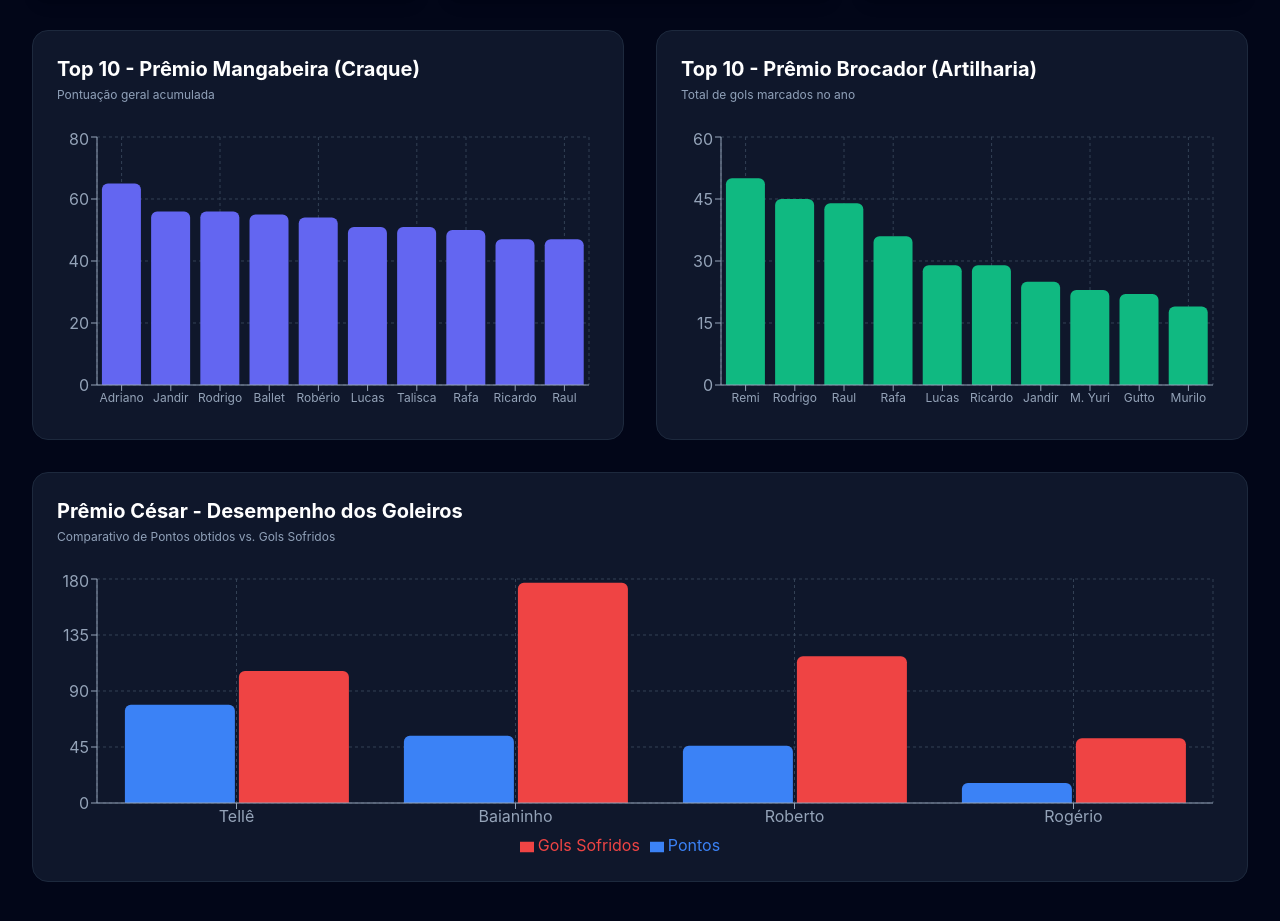
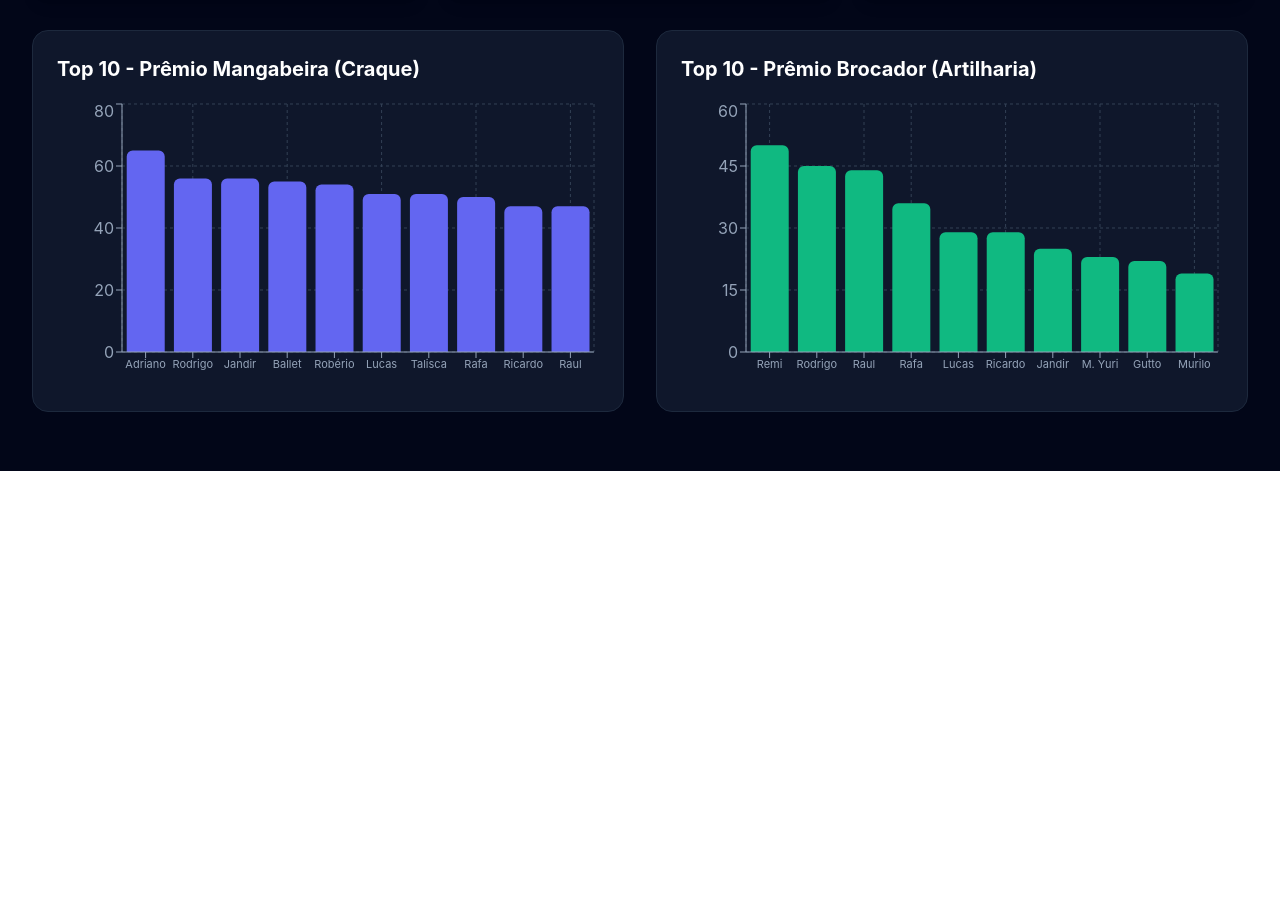
Before and after one commit to arenasinprovenfs/premio2026, a React (Vite) app: page / in a window 1280 px wide. Shown: the part 329-1250 px from the top of the page. After the commit the page ends 800 px from the top, so only its background shows below. Built offline with nearby package versions, Linux system fonts and the light colour scheme.

Commit message:
Adicionando navegacao por abas e tabelas de classificacao geral

```diff
--- a/src/App.jsx
+++ b/src/App.jsx
@@ -1,38 +1,68 @@
 import React, { useState } from 'react';
 import { BarChart, Bar, XAxis, YAxis, Tooltip, ResponsiveContainer, CartesianGrid, Legend } from 'recharts';
 
-// Dados reais extraídos da planilha Prêmios 2026
-const dadosMangabeira = [
-  { nome: 'Adriano', pontos: 65 },
-  { nome: 'Jandir', pontos: 56 },
-  { nome: 'Rodrigo', pontos: 56 },
-  { nome: 'Ballet', pontos: 55 },
-  { nome: 'Robério', pontos: 54 },
-  { nome: 'Lucas', pontos: 51 },
-  { nome: 'Talisca', pontos: 51 },
-  { nome: 'Rafa', pontos: 50 },
-  { nome: 'Ricardo', pontos: 47 },
-  { nome: 'Raul', pontos: 47 },
+// Dados completos extraídos da planilha Prêmios 2026
+const rankingMangabeira = [
+  { pos: 1, nome: 'Adriano', pontos: 65 },
+  { pos: 2, nome: 'Rodrigo', pontos: 56 },
+  { pos: 3, nome: 'Jandir', pontos: 56 },
+  { pos: 4, nome: 'Ballet', pontos: 55 },
+  { pos: 5, nome: 'Robério', pontos: 54 },
+  { pos: 6, nome: 'Lucas', pontos: 51 },
+  { pos: 7, nome: 'Talisca', pontos: 51 },
+  { pos: 8, nome: 'Rafa', pontos: 50 },
+  { pos: 9, nome: 'Ricardo', pontos: 47 },
+  { pos: 10, nome: 'Raul', pontos: 47 },
+  { pos: 11, nome: 'Canário', pontos: 46 },
+  { pos: 12, nome: 'Reinaldo', pontos: 46 },
+  { pos: 13, nome: 'Remi', pontos: 45 },
+  { pos: 14, nome: 'Minuano', pontos: 45 },
+  { pos: 15, nome: 'Rafael Santana', pontos: 44 },
+  { pos: 16, nome: 'PJ', pontos: 44 },
+  { pos: 17, nome: 'Albino', pontos: 44 },
+  { pos: 18, nome: 'Amaury', pontos: 43 },
+  { pos: 19, nome: 'Capela', pontos: 42 },
+  { pos: 20, nome: 'Vini HC', pontos: 41 },
+  { pos: 21, nome: 'M. Yuri', pontos: 40 },
+  { pos: 22, nome: 'Oliveira', pontos: 40 },
+  { pos: 23, nome: 'Rapha Diniz', pontos: 40 },
+  { pos: 24, nome: 'I. Galvão', pontos: 38 },
+  { pos: 25, nome: 'Gamarra', pontos: 37 },
+  { pos: 26, nome: 'Morais', pontos: 37 },
+  { pos: 27, nome: 'Vanderson', pontos: 36 },
+  { pos: 28, nome: 'R. Mateus', pontos: 34 },
+  { pos: 29, nome: 'André', pontos: 34 },
+  { pos: 30, nome: 'Michel', pontos: 31 },
 ];
 
-const dadosBrocador = [
-  { nome: 'Remi', gols: 50 },
-  { nome: 'Rodrigo', gols: 45 },
-  { nome: 'Raul', gols: 44 },
-  { nome: 'Rafa', gols: 36 },
-  { nome: 'Lucas', gols: 29 },
-  { nome: 'Ricardo', gols: 29 },
-  { nome: 'Jandir', gols: 25 },
-  { nome: 'M. Yuri', gols: 23 },
-  { nome: 'Gutto', gols: 22 },
-  { nome: 'Murilo', gols: 19 },
+const rankingBrocador = [
+  { pos: 1, nome: 'Remi', gols: 50 },
+  { pos: 2, nome: 'Rodrigo', gols: 45 },
+  { pos: 3, nome: 'Raul', gols: 44 },
+  { pos: 4, nome: 'Rafa', gols: 36 },
+  { pos: 5, nome: 'Lucas', gols: 29 },
+  { pos: 6, nome: 'Ricardo', gols: 29 },
+  { pos: 7, nome: 'Jandir', gols: 25 },
+  { pos: 8, nome: 'M. Yuri', gols: 23 },
+  { pos: 9, nome: 'Gutto', gols: 22 },
+  { pos: 10, nome: 'Murilo', gols: 19 },
+  { pos: 11, nome: 'Nando', gols: 18 },
+  { pos: 12, nome: 'Adriano', gols: 15 },
+  { pos: 13, nome: 'Diniz', gols: 12 },
+  { pos: 14, nome: 'André', gols: 12 },
+  { pos: 15, nome: 'PH', gols: 11 },
+  { pos: 16, nome: 'Canário', gols: 11 },
+  { pos: 17, nome: 'Vini HC', gols: 11 },
+  { pos: 18, nome: 'Gamarra', gols: 10 },
+  { pos: 19, nome: 'Vanderson', gols: 10 },
+  { pos: 20, nome: 'R. Mateus', gols: 10 },
 ];
 
-const dadosCesar = [
-  { nome: 'Tellê', pontos: 79, golsSofridos: 106 },
-  { nome: 'Baianinho', pontos: 54, golsSofridos: 177 },
-  { nome: 'Roberto', pontos: 46, golsSofridos: 118 },
-  { nome: 'Rogério', pontos: 16, golsSofridos: 52 },
+const rankingCesar = [
+  { pos: 1, nome: 'Tellê', pontos: 79, golsSofridos: 106 },
+  { pos: 2, nome: 'Baianinho', pontos: 54, golsSofridos: 177 },
+  { pos: 3, nome: 'Roberto', pontos: 46, golsSofridos: 118 },
+  { pos: 4, nome: 'Rogério', pontos: 16, golsSofridos: 52 },
 ];
 
 export default function App() {
@@ -46,7 +76,7 @@ export default function App() {
           <h1 className="text-3xl font-extrabold text-amber-400 tracking-wide">🏆 Prêmios 2026</h1>
           <p className="text-slate-400 text-sm mt-1">Painel Oficial de Desempenho e Classificação</p>
         </div>
-        <div className="flex gap-2 bg-slate-900 p-1.5 rounded-xl border border-slate-800">
+        <div className="flex flex-wrap gap-2 bg-slate-900 p-1.5 rounded-xl border border-slate-800">
           <button
             onClick={() => setAba('geral')}
             className={`px-4 py-2 rounded-lg text-sm font-semibold transition-all ${aba === 'geral' ? 'bg-amber-500 text-slate-950 shadow-md' : 'text-slate-400 hover:text-white'}`}
@@ -65,13 +95,21 @@ export default function App() {
           >
             Artilharia (Brocador)
           </button>
+          <button
+            onClick={() => setAba('cesar')}
+            className={`px-4 py-2 rounded-lg text-sm font-semibold transition-all ${aba === 'cesar' ? 'bg-blue-600 text-white shadow-md' : 'text-slate-400 hover:text-white'}`}
+          >
+            Goleiros (César)
+          </button>
         </div>
       </header>
 
+      {/* CONTEÚDO DA ABA VISÃO GERAL */}
+      {aba === 'geral' && (
+        <>
           {/* Cards Principais */}
           <div className="grid grid-cols-1 md:grid-cols-3 gap-6 mb-8">
             <div className="bg-slate-900/80 p-6 rounded-2xl border border-amber-500/30 shadow-lg relative overflow-hidden">
-          <div className="absolute top-0 right-0 w-24 h-24 bg-amber-500/10 rounded-full blur-xl"></div>
               <span className="text-xs font-bold uppercase tracking-wider text-amber-400 bg-amber-400/10 px-2.5 py-1 rounded-md">Prêmio Mangabeira</span>
               <p className="text-slate-400 text-sm mt-3">Líder do Ranking</p>
               <p className="text-3xl font-black text-white mt-1">Adriano</p>
@@ -79,7 +117,6 @@ export default function App() {
             </div>
 
             <div className="bg-slate-900/80 p-6 rounded-2xl border border-emerald-500/30 shadow-lg relative overflow-hidden">
-          <div className="absolute top-0 right-0 w-24 h-24 bg-emerald-500/10 rounded-full blur-xl"></div>
               <span className="text-xs font-bold uppercase tracking-wider text-emerald-400 bg-emerald-400/10 px-2.5 py-1 rounded-md">Prêmio Brocador</span>
               <p className="text-slate-400 text-sm mt-3">Artilheiro Máximo</p>
               <p className="text-3xl font-black text-white mt-1">Remi</p>
@@ -87,7 +124,6 @@ export default function App() {
             </div>
 
             <div className="bg-slate-900/80 p-6 rounded-2xl border border-blue-500/30 shadow-lg relative overflow-hidden">
-          <div className="absolute top-0 right-0 w-24 h-24 bg-blue-500/10 rounded-full blur-xl"></div>
               <span className="text-xs font-bold uppercase tracking-wider text-blue-400 bg-blue-400/10 px-2.5 py-1 rounded-md">Prêmio César</span>
               <p className="text-slate-400 text-sm mt-3">Melhor Goleiro</p>
               <p className="text-3xl font-black text-white mt-1">Tellê</p>
@@ -95,61 +131,129 @@ export default function App() {
             </div>
           </div>
 
-      {/* Seção de Gráficos */}
-      <div className="grid grid-cols-1 lg:grid-cols-2 gap-8 mb-8">
-        {/* Gráfico Mangabeira */}
+          {/* Gráficos Resumidos */}
+          <div className="grid grid-cols-1 lg:grid-cols-2 gap-8">
             <div className="bg-slate-900 p-6 rounded-2xl border border-slate-800">
               <h2 className="text-xl font-bold text-white mb-1">Top 10 - Prêmio Mangabeira (Craque)</h2>
-          <p className="text-slate-400 text-xs mb-6">Pontuação geral acumulada</p>
-          <div className="h-72 w-full">
+              <div className="h-72 w-full mt-4">
                 <ResponsiveContainer width="100%" height="100%">
-              <BarChart data={dadosMangabeira} margin={{ top: 10, right: 10, left: -20, bottom: 0 }}>
+                  <BarChart data={rankingMangabeira.slice(0, 10)}>
                     <CartesianGrid strokeDasharray="3 3" stroke="#334155" />
-                <XAxis dataKey="nome" stroke="#94a3b8" tick={{ fontSize: 12 }} />
+                    <XAxis dataKey="nome" stroke="#94a3b8" tick={{ fontSize: 11 }} />
                     <YAxis stroke="#94a3b8" />
-                <Tooltip contentStyle={{ backgroundColor: '#0f172a', borderColor: '#334155', borderRadius: '8px', color: '#fff' }} />
-                <Bar dataKey="pontos" name="Pontos" fill="#6366f1" radius={[6, 6, 0, 0]} />
+                    <Tooltip contentStyle={{ backgroundColor: '#0f172a', borderColor: '#334155' }} />
+                    <Bar dataKey="pontos" fill="#6366f1" radius={[6, 6, 0, 0]} />
                   </BarChart>
                 </ResponsiveContainer>
               </div>
             </div>
 
-        {/* Gráfico Brocador */}
             <div className="bg-slate-900 p-6 rounded-2xl border border-slate-800">
               <h2 className="text-xl font-bold text-white mb-1">Top 10 - Prêmio Brocador (Artilharia)</h2>
-          <p className="text-slate-400 text-xs mb-6">Total de gols marcados no ano</p>
-          <div className="h-72 w-full">
+              <div className="h-72 w-full mt-4">
                 <ResponsiveContainer width="100%" height="100%">
-              <BarChart data={dadosBrocador} margin={{ top: 10, right: 10, left: -20, bottom: 0 }}>
+                  <BarChart data={rankingBrocador.slice(0, 10)}>
                     <CartesianGrid strokeDasharray="3 3" stroke="#334155" />
-                <XAxis dataKey="nome" stroke="#94a3b8" tick={{ fontSize: 12 }} />
+                    <XAxis dataKey="nome" stroke="#94a3b8" tick={{ fontSize: 11 }} />
                     <YAxis stroke="#94a3b8" />
-                <Tooltip contentStyle={{ backgroundColor: '#0f172a', borderColor: '#334155', borderRadius: '8px', color: '#fff' }} />
-                <Bar dataKey="gols" name="Gols" fill="#10b981" radius={[6, 6, 0, 0]} />
+                    <Tooltip contentStyle={{ backgroundColor: '#0f172a', borderColor: '#334155' }} />
+                    <Bar dataKey="gols" fill="#10b981" radius={[6, 6, 0, 0]} />
                   </BarChart>
                 </ResponsiveContainer>
               </div>
             </div>
           </div>
+        </>
+      )}
 
-      {/* Gráfico César - Goleiros */}
-      <div className="bg-slate-900 p-6 rounded-2xl border border-slate-800 mb-8">
-        <h2 className="text-xl font-bold text-white mb-1">Prêmio César - Desempenho dos Goleiros</h2>
-        <p className="text-slate-400 text-xs mb-6">Comparativo de Pontos obtidos vs. Gols Sofridos</p>
-        <div className="h-72 w-full">
-          <ResponsiveContainer width="100%" height="100%">
-            <BarChart data={dadosCesar} margin={{ top: 10, right: 10, left: -20, bottom: 0 }}>
-              <CartesianGrid strokeDasharray="3 3" stroke="#334155" />
-              <XAxis dataKey="nome" stroke="#94a3b8" />
-              <YAxis stroke="#94a3b8" />
-              <Tooltip contentStyle={{ backgroundColor: '#0f172a', borderColor: '#334155', borderRadius: '8px', color: '#fff' }} />
-              <Legend />
-              <Bar dataKey="pontos" name="Pontos" fill="#3b82f6" radius={[6, 6, 0, 0]} />
-              <Bar dataKey="golsSofridos" name="Gols Sofridos" fill="#ef4444" radius={[6, 6, 0, 0]} />
-            </BarChart>
-          </ResponsiveContainer>
+      {/* CONTEÚDO DA ABA CRAQUE (MANGABEIRA) */}
+      {aba === 'mangabeira' && (
+        <div className="bg-slate-900 p-6 rounded-2xl border border-slate-800">
+          <h2 className="text-2xl font-bold text-indigo-400 mb-2">Classificação Geral - Prêmio Mangabeira</h2>
+          <p className="text-slate-400 text-sm mb-6">Pontuação acumulada de todos os jogadores</p>
+
+          <div className="overflow-x-auto">
+            <table className="w-full text-left border-collapse">
+              <thead>
+                <tr className="border-b border-slate-800 text-slate-400 text-sm">
+                  <th className="py-3 px-4">Posição</th>
+                  <th className="py-3 px-4">Jogador</th>
+                  <th className="py-3 px-4 text-right">Pontuação Geral</th>
+                </tr>
+              </thead>
+              <tbody>
+                {rankingMangabeira.map((item) => (
+                  <tr key={item.pos} className="border-b border-slate-800/50 hover:bg-slate-800/30 transition-colors">
+                    <td className="py-3 px-4 font-bold text-indigo-400">#{item.pos}</td>
+                    <td className="py-3 px-4 font-medium text-white">{item.nome}</td>
+                    <td className="py-3 px-4 text-right font-bold text-amber-400">{item.pontos} pts</td>
+                  </tr>
+                ))}
+              </tbody>
+            </table>
           </div>
         </div>
+      )}
+
+      {/* CONTEÚDO DA ABA ARTILHARIA (BROCADOR) */}
+      {aba === 'brocador' && (
+        <div className="bg-slate-900 p-6 rounded-2xl border border-slate-800">
+          <h2 className="text-2xl font-bold text-emerald-400 mb-2">Classificação Geral - Prêmio Brocador</h2>
+          <p className="text-slate-400 text-sm mb-6">Ranking de Artilharia do Campeonato</p>
+
+          <div className="overflow-x-auto">
+            <table className="w-full text-left border-collapse">
+              <thead>
+                <tr className="border-b border-slate-800 text-slate-400 text-sm">
+                  <th className="py-3 px-4">Posição</th>
+                  <th className="py-3 px-4">Jogador</th>
+                  <th className="py-3 px-4 text-right">Total de Gols</th>
+                </tr>
+              </thead>
+              <tbody>
+                {rankingBrocador.map((item) => (
+                  <tr key={item.pos} className="border-b border-slate-800/50 hover:bg-slate-800/30 transition-colors">
+                    <td className="py-3 px-4 font-bold text-emerald-400">#{item.pos}</td>
+                    <td className="py-3 px-4 font-medium text-white">{item.nome}</td>
+                    <td className="py-3 px-4 text-right font-bold text-emerald-400">{item.gols} gols</td>
+                  </tr>
+                ))}
+              </tbody>
+            </table>
+          </div>
+        </div>
+      )}
+
+      {/* CONTEÚDO DA ABA GOLEIROS (CÉSAR) */}
+      {aba === 'cesar' && (
+        <div className="bg-slate-900 p-6 rounded-2xl border border-slate-800">
+          <h2 className="text-2xl font-bold text-blue-400 mb-2">Classificação Geral - Prêmio César</h2>
+          <p className="text-slate-400 text-sm mb-6">Desempenho Geral dos Goleiros</p>
+
+          <div className="overflow-x-auto">
+            <table className="w-full text-left border-collapse">
+              <thead>
+                <tr className="border-b border-slate-800 text-slate-400 text-sm">
+                  <th className="py-3 px-4">Posição</th>
+                  <th className="py-3 px-4">Goleiro</th>
+                  <th className="py-3 px-4 text-center">Pontos</th>
+                  <th className="py-3 px-4 text-right">Gols Sofridos</th>
+                </tr>
+              </thead>
+              <tbody>
+                {rankingCesar.map((item) => (
+                  <tr key={item.pos} className="border-b border-slate-800/50 hover:bg-slate-800/30 transition-colors">
+                    <td className="py-3 px-4 font-bold text-blue-400">#{item.pos}</td>
+                    <td className="py-3 px-4 font-medium text-white">{item.nome}</td>
+                    <td className="py-3 px-4 text-center font-bold text-amber-400">{item.pontos} pts</td>
+                    <td className="py-3 px-4 text-right font-bold text-red-400">{item.golsSofridos} GS</td>
+                  </tr>
+                ))}
+              </tbody>
+            </table>
+          </div>
+        </div>
+      )}
     </div>
   );
 }
```
Lines whose indentation alone changed are shown as unchanged.
